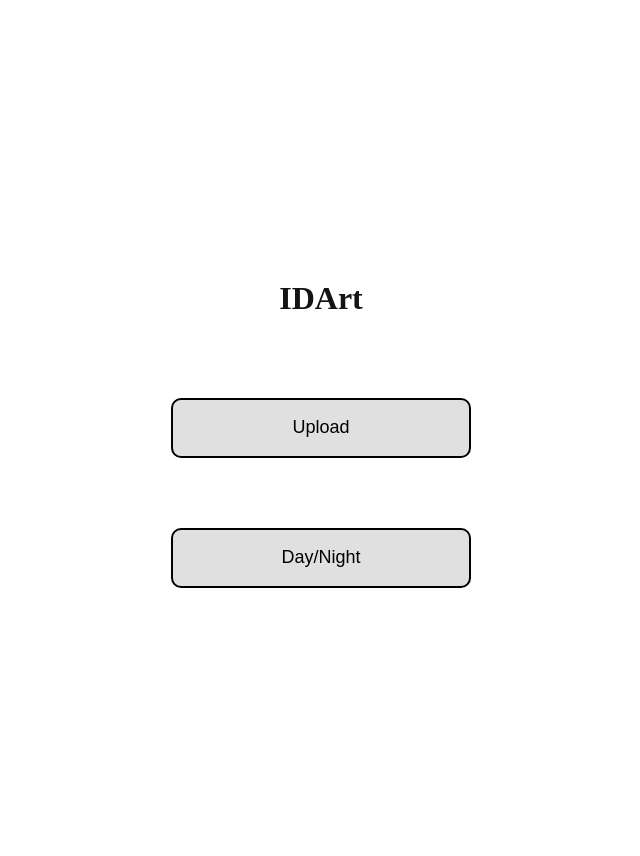
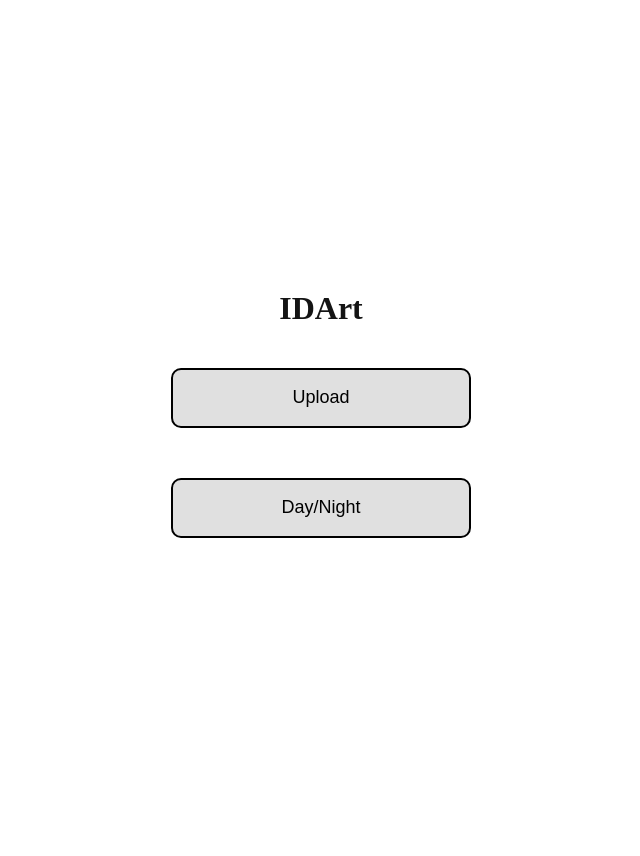
Before and after one commit to DamianDubicki/capstonep, a Flask app: page / in a window 1280 px wide. Shown: the whole page, without its empty margins (319-959 px from the left). After the commit the page ends 538 px from the top, so only its background shows below. Run offline with Flask 3, Linux system fonts and the light colour scheme; parts of the project's set-up code (start-up, migrations or seed data) failed here and were passed over; some libraries are stand-ins or nearby versions.

Commit message:
Cropping issue updated

```diff
--- a/static/css/styles.css
+++ b/static/css/styles.css
@@ -3,8 +3,6 @@ body {
     background-color: #ffffff;
     color: #141414;
     transition: background-color 0.3s, color 0.3s;
-    -webkit-overflow-scrolling: touch; /* Enable smooth scrolling */
-    overflow-y: scroll; /* Allow vertical scrolling */
 }
 
 .container {
@@ -13,11 +11,10 @@ body {
     align-items: center;
     justify-content: center;
     min-height: 100vh;
-    padding: 20px;
 }
 
 .titleContainer {
-    margin-bottom: 50px;
+    margin-bottom: 10px;
 }
 
 .title {
@@ -53,7 +50,7 @@ body {
     justify-content: center;
     text-align: center;
     margin-top: 10px;
-    touch-action: pan-x pan-y; /* Disable pinch zoom */
+    touch-action: pan-x pan-y;
 }
 
 .image {
@@ -66,11 +63,6 @@ body {
 .loading {
     font-size: 24px;
     font-weight: bold;
-}
-
-.prediction {
-    margin-top: 10px;
-    margin-bottom: 10px;
 }
 
 .predictionText {
--- a/templates/index.html
+++ b/templates/index.html
@@ -2,7 +2,7 @@
 <html>
 <head>
     <meta charset="UTF-8">
-    <meta name="viewport" content="width=device-width, initial-scale=1.0, maximum-scale=1.0, user-scalable=no">
+    <meta name="viewport" content="width=device-width, initial-scale=1.0">
     <title>IDArt</title>
     <link rel="stylesheet" href="/static/css/styles.css">
     <link href="https://cdnjs.cloudflare.com/ajax/libs/cropperjs/1.5.12/cropper.min.css" rel="stylesheet">
```
